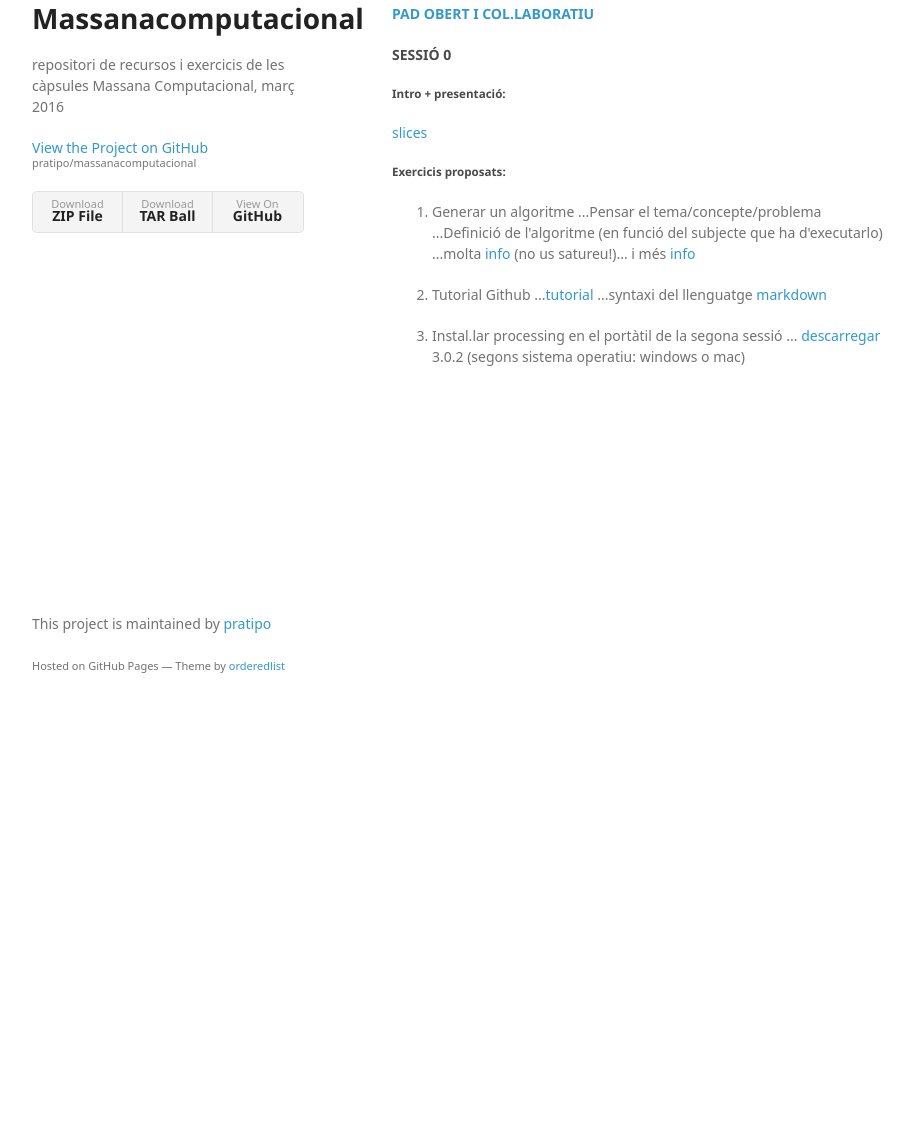
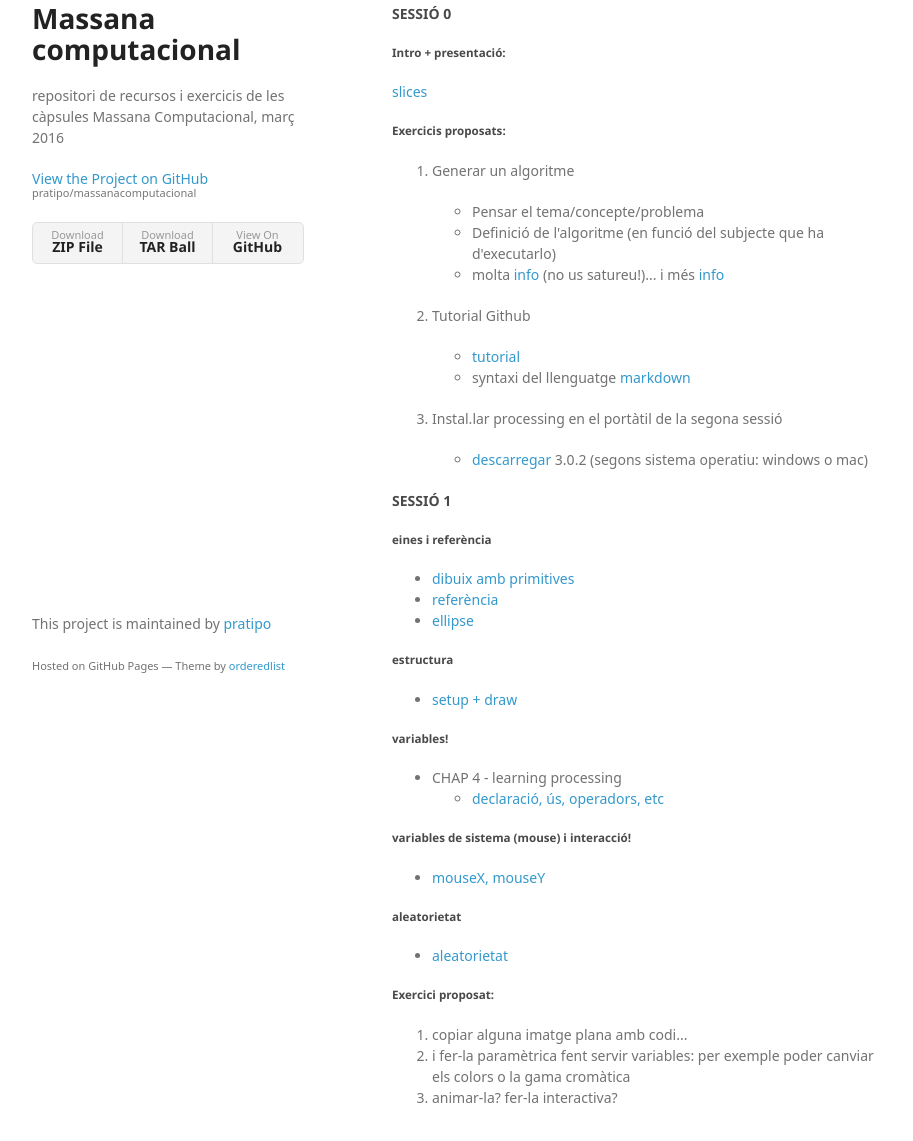
Before and after one commit to pratipo/massanacomputacional, a plain HTML site: page index.html in a window 1280 px wide. Shown: the part 55-1196 px from the top of the page, without its empty margins (178-1091 px from the left). Before the commit the page ends 800 px from the top, so only its background shows below. Drawn offline with Linux system fonts and the light colour scheme; a web font is replaced by a local one.

Commit message:
Create gh-pages branch via GitHub

```diff
--- a/index.html
+++ b/index.html
@@ -3,7 +3,7 @@
   <head>
     <meta charset="utf-8">
     <meta http-equiv="X-UA-Compatible" content="chrome=1">
-    <title>Massanacomputacional by pratipo</title>
+    <title>Massana computacional by pratipo</title>
 
     <link rel="stylesheet" href="stylesheets/styles.css">
     <link rel="stylesheet" href="stylesheets/github-light.css">
@@ -15,7 +15,7 @@
   <body>
     <div class="wrapper">
       <header>
-        <h1>Massanacomputacional</h1>
+        <h1>Massana computacional</h1>
         <p>repositori de recursos i exercicis de les càpsules Massana Computacional, març 2016</p>
 
         <p class="view"><a href="https://github.com/pratipo/massanacomputacional">View the Project on GitHub <small>pratipo/massanacomputacional</small></a></p>
@@ -29,10 +29,6 @@
       </header>
       <section>
         <h4>
-<a id="pad-obert-i-collaboratiu" class="anchor" href="#pad-obert-i-collaboratiu" aria-hidden="true"><span aria-hidden="true" class="octicon octicon-link"></span></a><a href="http://piratepad.net/massanacomputacional">PAD OBERT I COL.LABORATIU</a>
-</h4>
-
-<h4>
 <a id="sessiÓ-0" class="anchor" href="#sessi%C3%93-0" aria-hidden="true"><span aria-hidden="true" class="octicon octicon-link"></span></a>SESSIÓ 0</h4>
 
 <h5>
@@ -44,15 +40,87 @@
 <a id="exercicis-proposats" class="anchor" href="#exercicis-proposats" aria-hidden="true"><span aria-hidden="true" class="octicon octicon-link"></span></a>Exercicis proposats:</h5>
 
 <ol>
-<li><p>Generar un algoritme
-...Pensar el tema/concepte/problema
-...Definició de l'algoritme (en funció del subjecte que ha d'executarlo)
-...molta <a href="https://ca.wikipedia.org/wiki/Algorisme">info</a> (no us satureu!)... i més <a href="https://ca.wikipedia.org/wiki/Algorisme_gen%C3%A8tic">info</a></p></li>
-<li><p>Tutorial Github
-...<a href="https://guides.github.com/activities/hello-world/">tutorial</a>
-...syntaxi del llenguatge <a href="https://github.com/adam-p/markdown-here/wiki/Markdown-Cheatsheet">markdown</a></p></li>
-<li><p>Instal.lar processing en el portàtil de la segona sessió
-... <a href="https://processing.org/download/?processing">descarregar</a> 3.0.2 (segons sistema operatiu: windows o mac)</p></li>
+<li>
+<p>Generar un algoritme</p>
+
+<ul>
+<li>Pensar el tema/concepte/problema</li>
+<li>Definició de l'algoritme (en funció del subjecte que ha d'executarlo)</li>
+<li>molta <a href="https://ca.wikipedia.org/wiki/Algorisme">info</a> (no us satureu!)... i més <a href="https://ca.wikipedia.org/wiki/Algorisme_gen%C3%A8tic">info</a>
+</li>
+</ul>
+</li>
+<li>
+<p>Tutorial Github</p>
+
+<ul>
+<li><a href="https://guides.github.com/activities/hello-world/">tutorial</a></li>
+<li>syntaxi del llenguatge <a href="https://github.com/adam-p/markdown-here/wiki/Markdown-Cheatsheet">markdown</a>
+</li>
+</ul>
+</li>
+<li>
+<p>Instal.lar processing en el portàtil de la segona sessió</p>
+
+<ul>
+<li>
+<a href="https://processing.org/download/?processing">descarregar</a> 3.0.2 (segons sistema operatiu: windows o mac)</li>
+</ul>
+</li>
+</ol>
+
+<h4>
+<a id="sessiÓ-1" class="anchor" href="#sessi%C3%93-1" aria-hidden="true"><span aria-hidden="true" class="octicon octicon-link"></span></a>SESSIÓ 1</h4>
+
+<h5>
+<a id="eines-i-referència" class="anchor" href="#eines-i-refer%C3%A8ncia" aria-hidden="true"><span aria-hidden="true" class="octicon octicon-link"></span></a>eines i referència</h5>
+
+<ul>
+<li><a href="http://learningprocessing.com/examples/chp01/example-01-05-zoog">dibuix amb primitives</a></li>
+<li><a href="https://processing.org/reference/">referència</a></li>
+<li><a href="https://processing.org/reference/ellipse_.html">ellipse</a></li>
+</ul>
+
+<h5>
+<a id="estructura" class="anchor" href="#estructura" aria-hidden="true"><span aria-hidden="true" class="octicon octicon-link"></span></a>estructura</h5>
+
+<ul>
+<li><a href="http://learningprocessing.com/examples/chp03/example-03-01-setupdraw">setup + draw</a></li>
+</ul>
+
+<h5>
+<a id="variables" class="anchor" href="#variables" aria-hidden="true"><span aria-hidden="true" class="octicon octicon-link"></span></a>variables!</h5>
+
+<ul>
+<li>CHAP 4 - learning processing
+
+<ul>
+<li><a href="http://learningprocessing.com/examples/chp04/example-04-01-declaringvars">declaració, ús, operadors, etc</a></li>
+</ul>
+</li>
+</ul>
+
+<h5>
+<a id="variables-de-sistema-mouse-i-interacció" class="anchor" href="#variables-de-sistema-mouse-i-interacci%C3%B3" aria-hidden="true"><span aria-hidden="true" class="octicon octicon-link"></span></a>variables de sistema (mouse) i interacció!</h5>
+
+<ul>
+<li><a href="http://learningprocessing.com/examples/chp03/example-03-04-continuousline">mouseX, mouseY</a></li>
+</ul>
+
+<h5>
+<a id="aleatorietat" class="anchor" href="#aleatorietat" aria-hidden="true"><span aria-hidden="true" class="octicon octicon-link"></span></a>aleatorietat</h5>
+
+<ul>
+<li><a href="http://learningprocessing.com/examples/chp04/example-04-07-randompainting">aleatorietat</a></li>
+</ul>
+
+<h5>
+<a id="exercici-proposat" class="anchor" href="#exercici-proposat" aria-hidden="true"><span aria-hidden="true" class="octicon octicon-link"></span></a>Exercici proposat:</h5>
+
+<ol>
+<li>copiar alguna imatge plana amb codi...</li>
+<li>i fer-la paramètrica fent servir variables: per exemple poder canviar els colors o la gama cromàtica</li>
+<li>animar-la? fer-la interactiva?</li>
 </ol>
       </section>
       <footer>
```
Also changed, not shown: params.json (+7 -1 lines).
